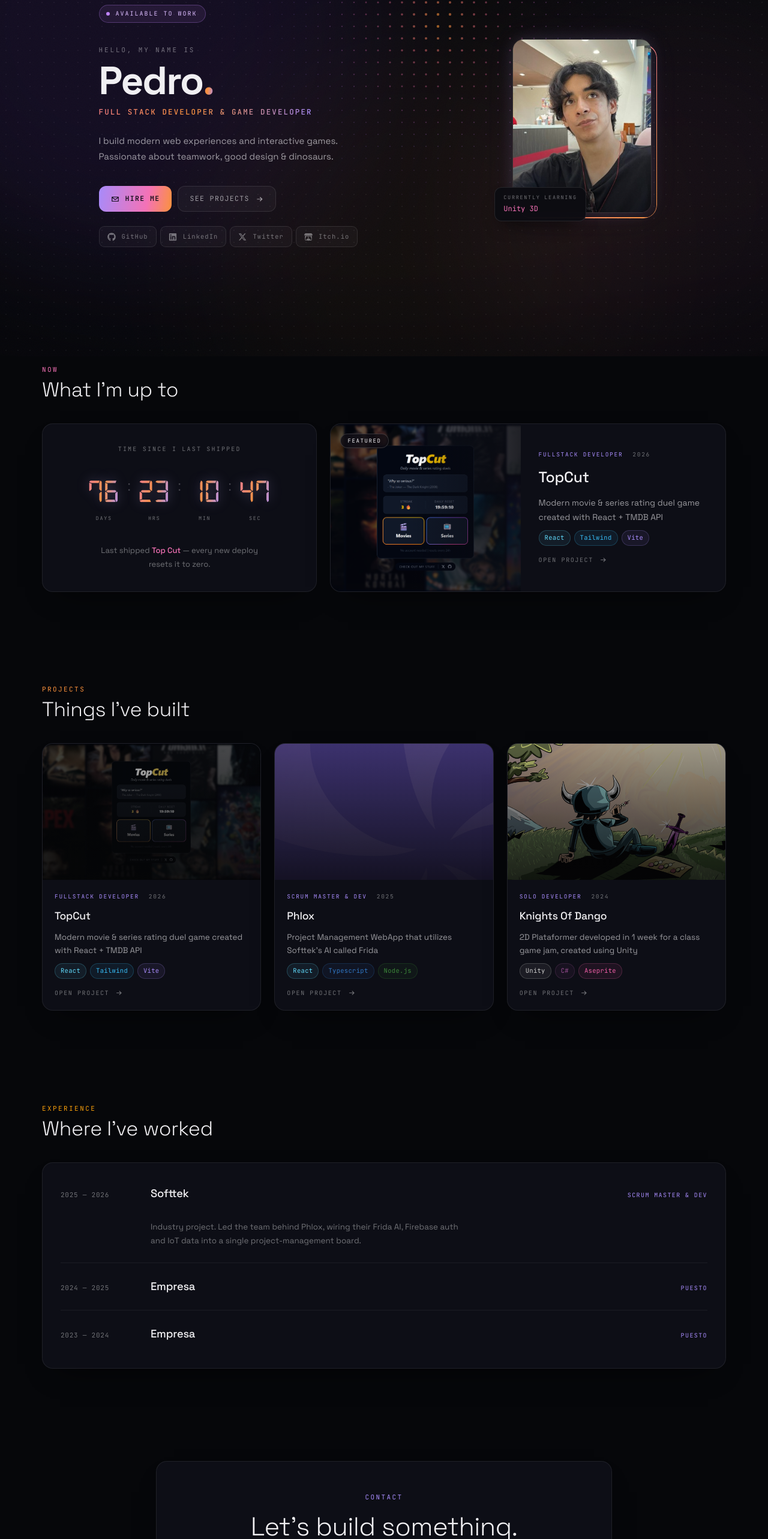
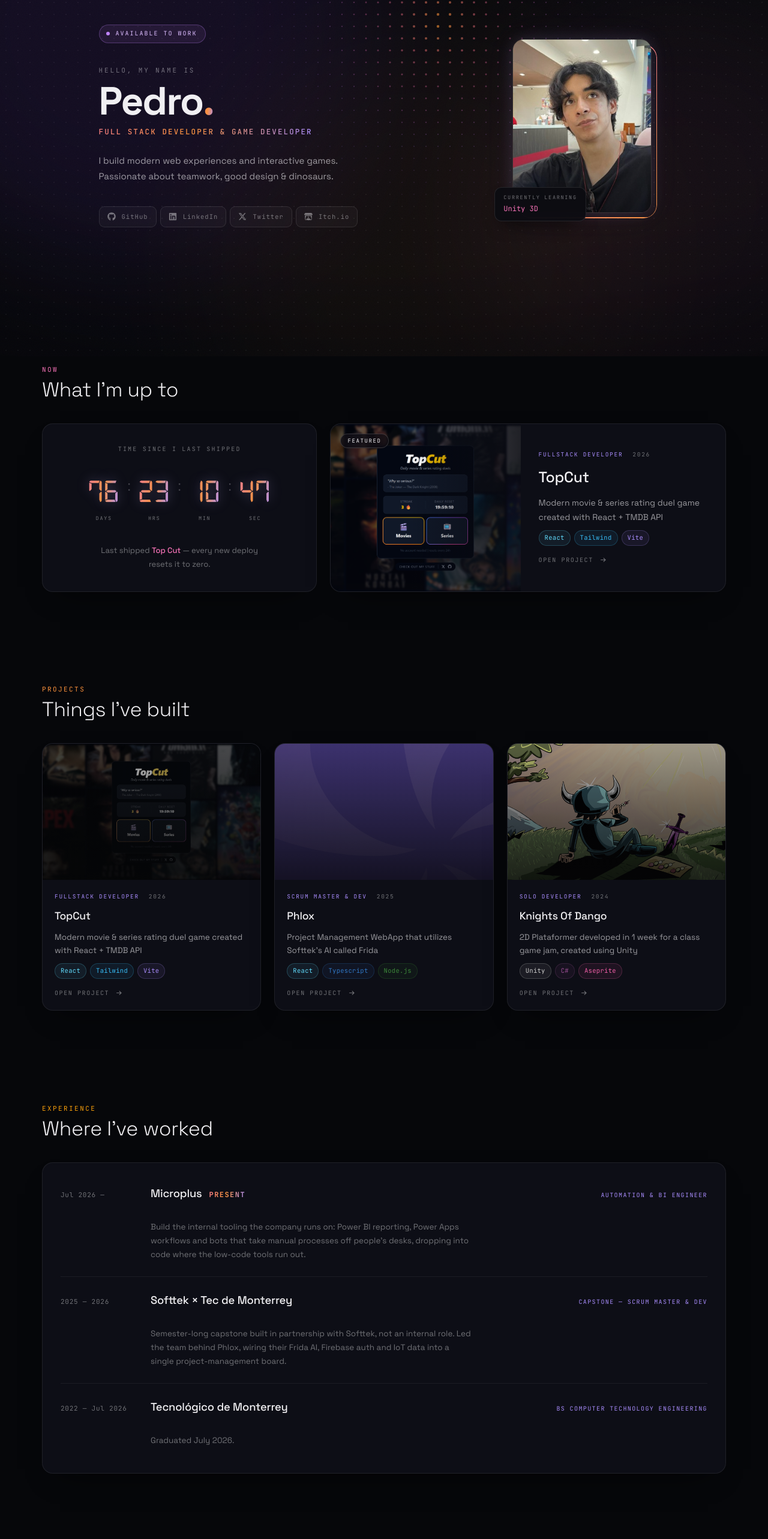
Before and after one commit to Peltre/devPortfolio, a React (Vite) app: page / in a window 1280 px wide. Shown: the part 206-2772 px from the top of the page at 60% size. Built offline with nearby package versions, Linux system fonts and the light colour scheme.

Commit message:
Update some information & removed useless buttons
The portfolio is near ready, just need to upload CV and newest project: Noma to the projects tab. And prolly get a better picture of myself

```diff
--- a/index.css
+++ b/index.css
@@ -685,13 +685,6 @@ header[id] {
     line-height: 1.75;
 }
 
-.cta-row {
-    display: flex;
-    gap: var(--s2);
-    flex-wrap: wrap;
-    margin-bottom: var(--s4);
-}
-
 .socials {
     display: flex;
     gap: var(--s1);
@@ -717,6 +710,18 @@ header[id] {
     transform: translateY(-2px);
     border-color: var(--sc, rgba(255, 255, 255, 0.3));
     box-shadow: 0 10px 24px -14px var(--sc, rgba(255, 255, 255, 0.4));
+}
+
+.soc-cv {
+    color: var(--color-primary-400);
+    border-color: rgba(var(--primary-400-rgb) / 0.3);
+    background: rgba(var(--primary-400-rgb) / 0.07);
+}
+
+.soc-cv:hover {
+    color: var(--color-primary-400);
+    border-color: rgba(var(--primary-400-rgb) / 0.55);
+    box-shadow: 0 10px 24px -14px rgba(var(--primary-400-rgb) / 0.7);
 }
 
 .portrait {
@@ -1409,6 +1414,24 @@ header[id] {
     color: var(--dim);
     white-space: nowrap;
 }
+
+/* Nombre de la empresa + marca de actual, en la misma línea */
+.job-org {
+    display: flex;
+    align-items: baseline;
+    gap: 12px;
+    flex-wrap: wrap;
+    min-width: 0;
+}
+
+/* Marca del puesto actual */
+.job .now {
+    font-family: var(--font-mono);
+    font-size: 12px;
+    letter-spacing: 0.12em;
+    text-transform: uppercase;
+    font-weight: 700;
+}
 .job h3 {
     font-size: 1.15rem;
     font-weight: 500;
--- a/src/components/Contact.jsx
+++ b/src/components/Contact.jsx
@@ -14,7 +14,7 @@ function Contact() {
                         <h2>Let's build something.</h2>
                         <p>
                             I'm looking for a team where I can ship real product and keep learning.
-                            Web, games, or a weird mix of both — I'd like to hear about it.
+                            Web, games, or a weird mix of both.
                         </p>
 
                         <div className="mailrow">
--- a/src/components/Experience.jsx
+++ b/src/components/Experience.jsx
@@ -12,7 +12,7 @@ const list = {
 
 const row = {
     hidden: { opacity: 0, y: 16 },
-    show: { opacity: 1, y: 0, transition: { duration: 0.55, ease: EASE } },
+    show: { opacity: 1, y: 0, transition: { duration: 0.6, ease: EASE } },
 }
 
 function Experience() {
@@ -39,9 +39,18 @@ function Experience() {
                         {experience.map((job) => (
                             <m.div className="job" key={`${job.org}-${job.from}`} variants={row}>
                                 <span className="when">
-                                    {job.to ? `${job.from} — ${job.to}` : job.from}
+                                    {job.current
+                                        ? `${job.from} —`
+                                        : job.to
+                                          ? `${job.from} — ${job.to}`
+                                          : job.from}
                                 </span>
-                                <h3>{job.org}</h3>
+                                <div className="job-org">
+                                    <h3>{job.org}</h3>
+                                    {job.current && (
+                                        <span className="now grad">Present</span>
+                                    )}
+                                </div>
                                 <span className="what">{job.role}</span>
                                 {job.detail && <p className="detail">{job.detail}</p>}
                             </m.div>
--- a/src/components/Hero.jsx
+++ b/src/components/Hero.jsx
@@ -1,7 +1,8 @@
 import { FaGithub, FaLinkedin, FaXTwitter, FaItchIo } from "react-icons/fa6"
 import foto from "../assets/foto.jpg"
 import Reveal from "./Reveal"
-import { ArrowRight, Mail } from "./Icons"
+import { Download } from "./Icons"
+import { contact } from "../data/contact"
 
 // --sc es el color del glow al hacer hover, uno por marca.
 const SOCIALS = [
@@ -31,17 +32,13 @@ function Hero() {
                         teamwork, good design &amp; dinosaurs.
                     </p>
 
-                    <div className="cta-row">
-                        <a className="btn btn-primary" href="#talk">
-                            <Mail />
-                            Hire me
-                        </a>
-                        <a className="btn" href="#work">
-                            See projects <ArrowRight />
-                        </a>
-                    </div>
-
                     <div className="socials">
+                        {contact.cv && (
+                            <a className="soc soc-cv" href={contact.cv} download>
+                                <Download />
+                                Download CV
+                            </a>
+                        )}
                         {SOCIALS.map(({ label, href, Icon, sc }) => (
                             <a
                                 key={label}
@@ -69,6 +66,7 @@ function Hero() {
                     </div>
                 </Reveal>
             </div>
+
         </header>
     )
 }
--- a/src/components/Icons.jsx
+++ b/src/components/Icons.jsx
@@ -15,3 +15,9 @@ export const Mail = (p) => (
         <path d="M3 5h18a1 1 0 011 1v12a1 1 0 01-1 1H3a1 1 0 01-1-1V6a1 1 0 011-1Zm1.6 2L12 12.2 19.4 7H4.6ZM4 8.9V17h16V8.9l-8 5.6-8-5.6Z" />
     </svg>
 )
+
+export const Download = (p) => (
+    <svg {...base} {...p} aria-hidden="true">
+        <path d="M13 3v8.2l3.1-3.1 1.4 1.4L12 15l-5.5-5.5 1.4-1.4L11 11.2V3h2ZM5 17h14v2H5v-2Z" />
+    </svg>
+)
--- a/src/data/contact.js
+++ b/src/data/contact.js
@@ -1,9 +1,6 @@
-// TODO: cambiar el correo por el tuyo real.
-// cv: pon la ruta a tu PDF (por ejemplo "/cv-pedro-sotelo.pdf" con el
-// archivo en public/), o déjalo en null y el botón no se renderiza.
 
 export const contact = {
-    email: "hello@pedro.dev",
+    email: "pedrojs.dev56@gmail.com",
     cv: null,
     location: "Monterrey, MX",
     timezone: "GMT-6",
--- a/src/data/experience.js
+++ b/src/data/experience.js
@@ -1,35 +1,30 @@
 // Historial laboral. Orden: más reciente primero.
-//
-// from / to : strings, para poder poner "In progress" o dejar `to` vacío
-// role      : puesto, se muestra en mono a la derecha
-// detail    : opcional, una o dos frases sobre qué hiciste ahí
-//
-// OJO: Softtek está descrito como proyecto de industria porque tu propia
-// descripción de Phlox dice "in collaboration with @Softtek". Si fue
-// contratación real, cambia el detail.
+// current: true marca el puesto actual (punto + "Present" en gradiente).
 
 export const experience = [
     {
+        from: "Jul 2026",
+        to: "Present",
+        current: true,
+        org: "Microplus",
+        role: "Automation & BI Engineer",
+        detail:
+            "Build the internal tooling the company runs on: Power BI reporting, Power Apps workflows and bots that take manual processes off people's desks, dropping into code where the low-code tools run out.",
+    },
+    {
         from: "2025",
         to: "2026",
-        org: "Softtek",
-        role: "Scrum Master & Dev",
+        org: "Softtek × Tec de Monterrey",
+        role: "Capstone — Scrum Master & Dev",
         detail:
-            "Industry project. Led the team behind Phlox, wiring their Frida AI, Firebase auth and IoT data into a single project-management board.",
-    },
-    // TODO: reemplazar con datos reales
-    {
-        from: "2024",
-        to: "2025",
-        org: "Empresa",
-        role: "Puesto",
-        detail: "",
+            "Semester-long capstone built in partnership with Softtek, not an internal role. Led the team behind Phlox, wiring their Frida AI, Firebase auth and IoT data into a single project-management board.",
     },
     {
-        from: "2023",
-        to: "2024",
-        org: "Empresa",
-        role: "Puesto",
-        detail: "",
+        // TODO: confirma el año de inicio, lo deduje de una carrera de 4 años
+        from: "2022",
+        to: "Jul 2026",
+        org: "Tecnológico de Monterrey",
+        role: "BS Computer Technology Engineering",
+        detail: "Graduated July 2026.",
     },
 ]
```
